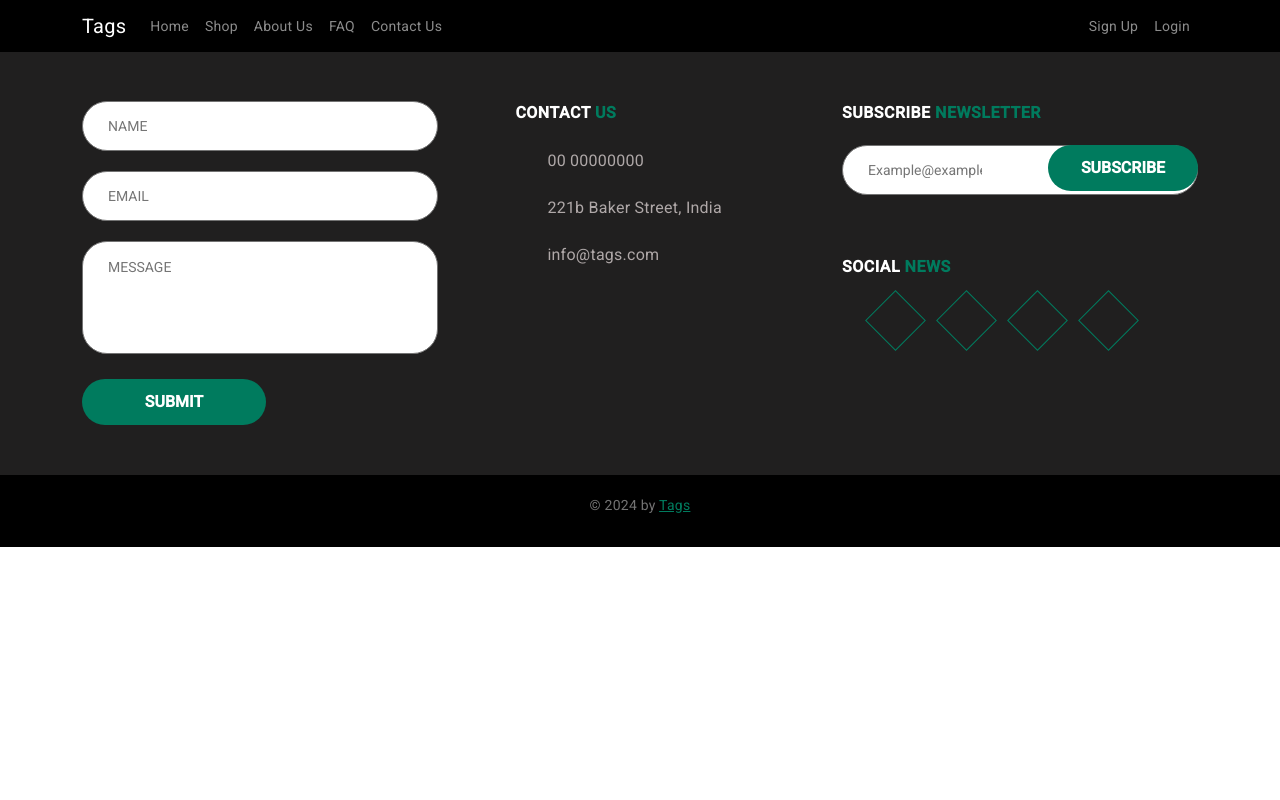
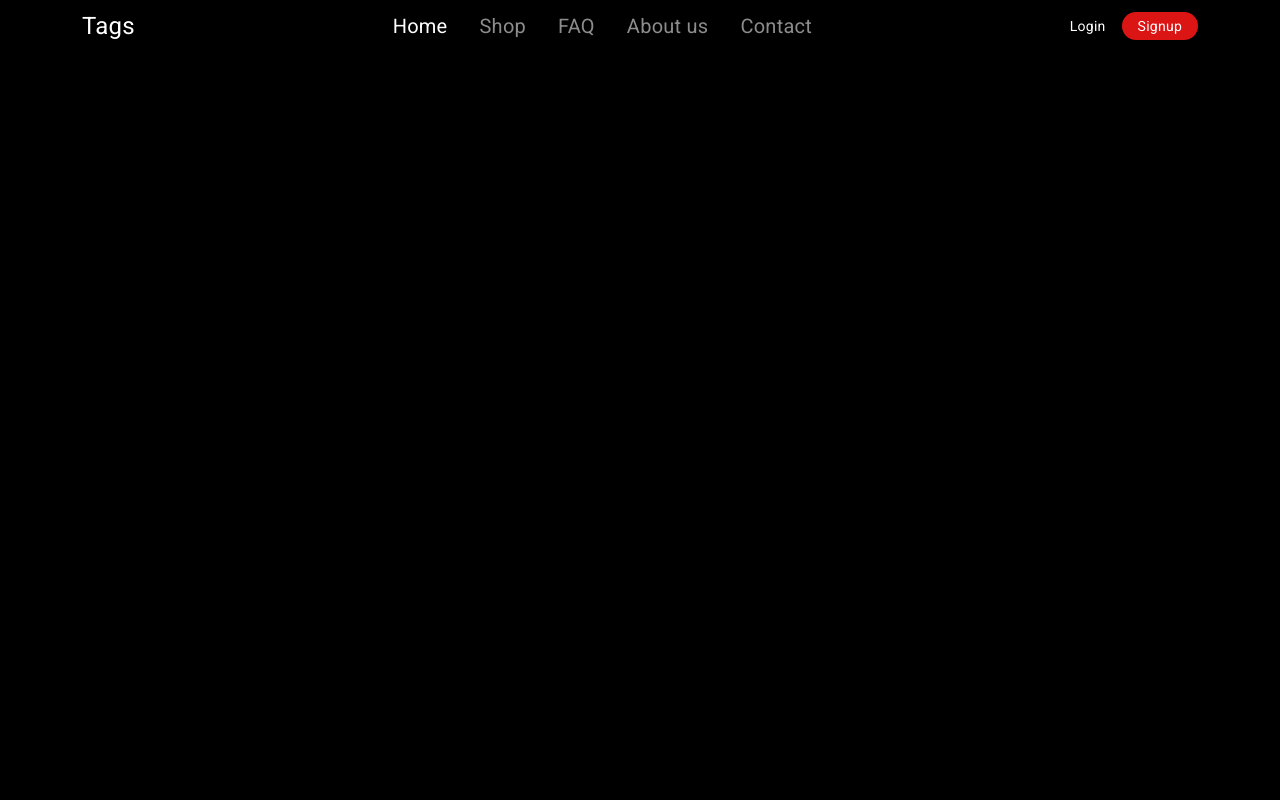
Before and after one commit to praguru14/tags, an Angular app in the folder app-front/: page / in a window 1280 px wide. Shown: the top 800 px of the page. Built offline with nearby package versions, Linux system fonts and the light colour scheme.

Commit message:
Added a new nav bar

```diff
--- a/app-front/src/app/app-routing.module.ts
+++ b/app-front/src/app/app-routing.module.ts
@@ -9,7 +9,7 @@ import { AuthGuard } from './authguard/auth.guard';
 import { VerifyComponent } from './verify/verify.component';
 
 const routes: Routes = [
-  {path: '', component: HomepageComponent},
+  {path: '', redirectTo: 'HomepageComponent', pathMatch: 'full'},
   { path: 'profile', component: ProfileComponent, canActivate: [AuthGuard] },
   { path: 'login', component: LoginComponent },
   { path: 'verify', component: VerifyComponent, canActivate: [AuthGuard] }
--- a/app-front/src/app/app.component.html
+++ b/app-front/src/app/app.component.html
@@ -2,5 +2,3 @@
 <div>
     <app-footer></app-footer>
 </div>
-
-<!-- <app-geolocation></app-geolocation> -->
--- a/app-front/src/app/homepage/homepage.component.html
+++ b/app-front/src/app/homepage/homepage.component.html
@@ -1,88 +1,55 @@
-<nav class="navbar navbar-expand-lg navbar-dark bg-dark fixed-top" style="background-color: black !important;">
-
+<div class="vh-100 overflow-hidden urlbased">
+    <nav class="navbar navbar-expand-lg navbar-dark bg-transparent">
         <div class="container">
-
-        <a [routerLink]="['/construction/home']" class="navbar-brand">Tags</a>
-
-        <button class="navbar-toggler" type="button" data-toggle="collapse" data-target="#navbarResponsive" aria-controls="navbarResponsive" aria-expanded="false" aria-label="Toggle navigation">
-
+            <a class="navbar-brand fs-4" href="#">Tags</a>
+            <button class="navbar-toggler shadow-none border-0" type="button" data-bs-toggle="offcanvas"
+                data-bs-target="#offcanvasNavbar" aria-controls="offcanvasNavbar">
                 <span class="navbar-toggler-icon"></span>
-
             </button>
-
-        <div class="collapse navbar-collapse nav-bar-align-center" id="navbarResponsive">
-
-            <ul class="navbar-nav mr-auto" routerLinkActive="active">
-
-                <li class="nav-item" >
-
-                    <a [routerLink]="['/construction/home']" routerLinkActive="router-link-active" class="nav-link">Home</a>
-
+            <div class="offcanvas offcanvas-end sidebar" tabindex="-1" id="offcanvasNavbar"
+                aria-labelledby="offcanvasNavbarLabel">
+                <!-- Sidebar header -->
+                <div class="offcanvas-header text-white border-bottom">
+                    <h5 class="offcanvas-title" id="offcanvasNavbarLabel">Tags</h5>
+                    <button type="button" class="btn-close btn-close-white shadow-none" data-bs-dismiss="offcanvas"
+                        aria-label="Close"></button>
+                </div>
+                <!-- Sidebar Body -->
+                <div class="offcanvas-body d-flex flex-column flex-lg-row p-4 p-lg-0">
+                    <ul class="navbar-nav justify-content-center align-items-center fs-5 flex-grow-1 pe-3">
+                        <li class="nav-item mx-2">
+                            <a class="nav-link active" aria-current="page" href="#">Home</a>
                         </li>
-
-                <li class="nav-item" *ngIf="true || !true">
-
-                    <a href="#" routerLinkActive="router-link-active" class="nav-link">Shop</a>
-
+                        <li class="nav-item mx-2">
+                            <a class="nav-link" href="#">Shop</a>
                         </li>
-
-                <li class="nav-item" *ngIf="true || !true">
-
-                    <a href="#" routerLinkActive="router-link-active" class="nav-link">About Us</a>
-
+                        <li class="nav-item mx-2">
+                            <a class="nav-link" href="#">FAQ</a>
                         </li>
-
-                <li class="nav-item" *ngIf="true">
-
-                    <a class="nav-link" [routerLink]="['/profile']">FAQ</a>
-
+                        <li class="nav-item mx-2">
+                            <a class="nav-link" href="#">About us</a>
                         </li>
-                <li class="nav-item" *ngIf="true">
-
-                    <a class="nav-link" [routerLink]="['/profile']">Contact Us</a>
-
+                        <li class="nav-item mx-2">
+                            <a class="nav-link" href="#">Contact</a>
                         </li>
-
                     </ul>
-
-
-
-            <ul class="navbar-nav ml-auto sidebar" *ngIf=" isLoggedIn">
-
-                <li class="nav-item">
-
-                    <a class="nav-link" [routerLink]="['/register']" routerLinkActive="router-link-active">Sign Up</a>
-
-                </li>
-
-                <li class="nav-item">
-
-                    <a class="nav-link" [routerLink]="['/login']" routerLinkActive="router-link-active">Login</a>
-
-                </li>
-
-            </ul>
-
+                    <!-- Login/Signup -->
+                    <div class="d-flex justify-content-center align-items-center  flex-lg-row gap-3 flex-column">
+                                    <a class="nav-link text-white" [routerLink]="['/login']" routerLinkActive="router-link-active">Login</a>
+                        <a href="#signup" class="text-white text-decoration-none px-3 py-1 rounded-4 signup_cl"
+                            style="background-color: rgb(219, 20, 20)">Signup</a>
                     </div>
-
                 </div>
-
+            </div>
+        </div>
     </nav>
-
-
-
 <div class="main-body">
-
     <!-- Loading spinner -->
     <div *ngIf="loading" class="loading-container flex-content-center">
         <!-- <div>
-            <mat-progress-spinner
-        color="primary"
-        mode="indeterminate">
-        </mat-progress-spinner>
+            <mat-progress-spinner color="primary" mode="indeterminate"></mat-progress-spinner>
         </div> -->
         <div class="loader"></div>
     </div>
     <router-outlet></router-outlet>
-
 </div>
--- a/app-front/src/app/homepage/homepage.component.scss
+++ b/app-front/src/app/homepage/homepage.component.scss
@@ -5,7 +5,6 @@
         text-align: center;
 
     }
-
 }
 
 
@@ -76,6 +75,26 @@
     100% {clip-path: polygon(50% 50%,100% 65%,100% 0,0 0,0 100%,100% 100%,100%  35%)}
   }
 
-  .sidebar{
-    margin-left: auto;
-  }
+  // .sidebar{
+  //   margin-left: auto;
+  // }
+
+    .urlbased {
+      background-color: #000;
+      background-blend-mode: multiply;
+      background-position: center;
+      background-size: cover;
+      background-repeat: no-repeat;
+
+    }
+
+    @media (max-width:991px) {
+      .sidebar{
+        background-color: rgba(255,255,255,0.15);
+        backdrop-filter: blur(10px);
+      }
+    }
+
+    .signup_cl{
+      background-color: rgb(211, 33, 5);
+    }
--- a/app-front/src/index.html
+++ b/app-front/src/index.html
@@ -6,6 +6,10 @@
   <base href="/">
   <meta name="viewport" content="width=device-width, initial-scale=1">
   <link rel="icon" type="image/x-icon" href="favicon.ico">
+  <link href="https://cdn.jsdelivr.net/npm/bootstrap@5.3.3/dist/css/bootstrap.min.css" rel="stylesheet"
+    integrity="sha384-QWTKZyjpPEjISv5WaRU9OFeRpok6YctnYmDr5pNlyT2bRjXh0JMhjY6hW+ALEwIH" crossorigin="anonymous">
+    <script src="https://cdn.jsdelivr.net/npm/bootstrap@5.3.3/dist/js/bootstrap.bundle.min.js"
+      integrity="sha384-YvpcrYf0tY3lHB60NNkmXc5s9fDVZLESaAA55NDzOxhy9GkcIdslK1eN7N6jIeHz" crossorigin="anonymous"></script>
   <link href="https://fonts.googleapis.com/css2?family=Roboto:wght@300;400;500&display=swap" rel="stylesheet">
   <link href="https://fonts.googleapis.com/icon?family=Material+Icons" rel="stylesheet">
 </head>
--- a/package.json
+++ b/package.json
@@ -1,6 +1,7 @@
 {
   "dependencies": {
     "@auth0/angular-jwt": "^5.2.0",
+    "bootstrap": "^5.3.3",
     "ngx-country-picker": "^3.0.0"
   }
 }
```
Also changed, not shown: app-front/src/app/images/bg.jpg (added), 1 other file (tests, documents, lock files or other folders). Lines whose indentation alone changed are shown as unchanged.
